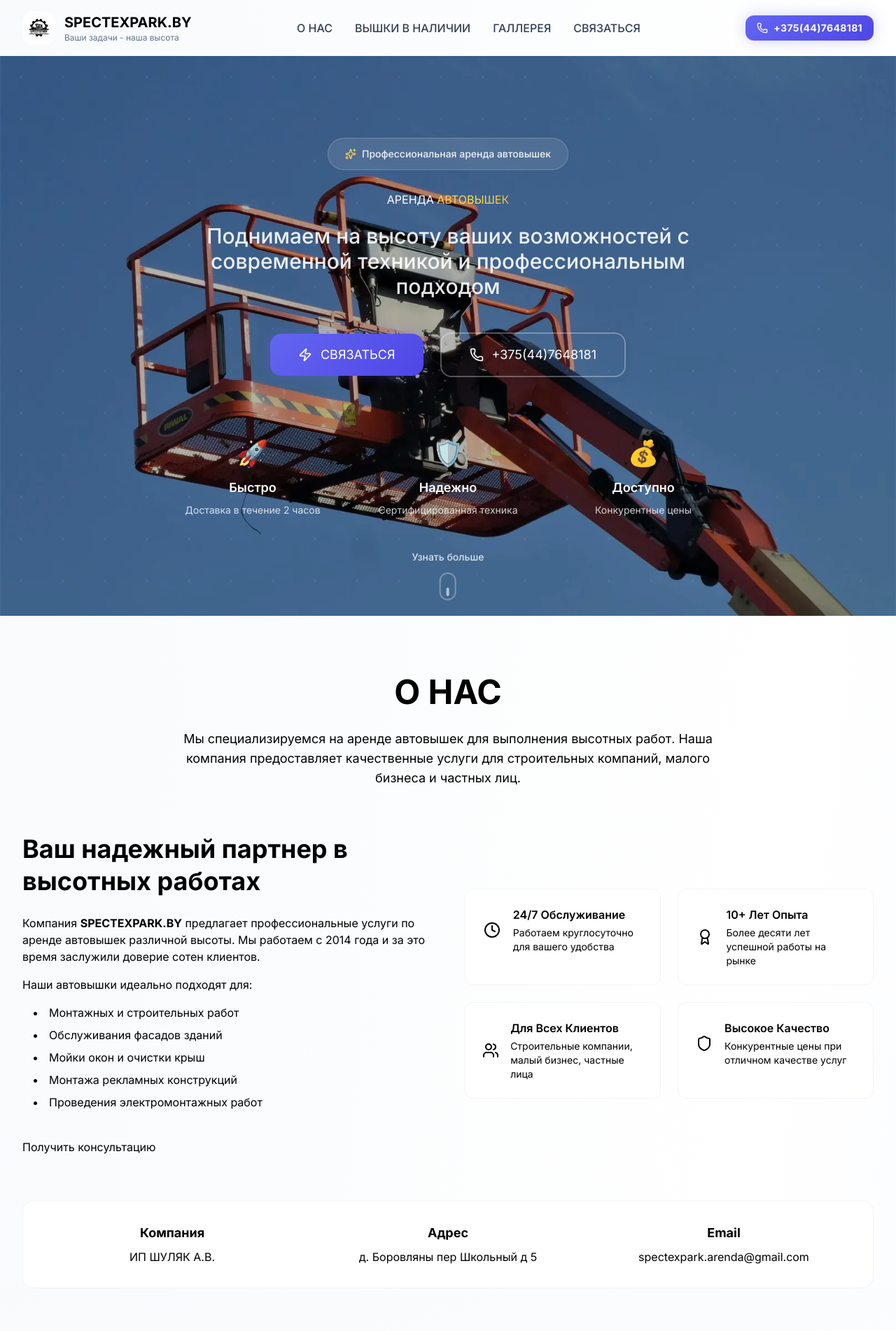
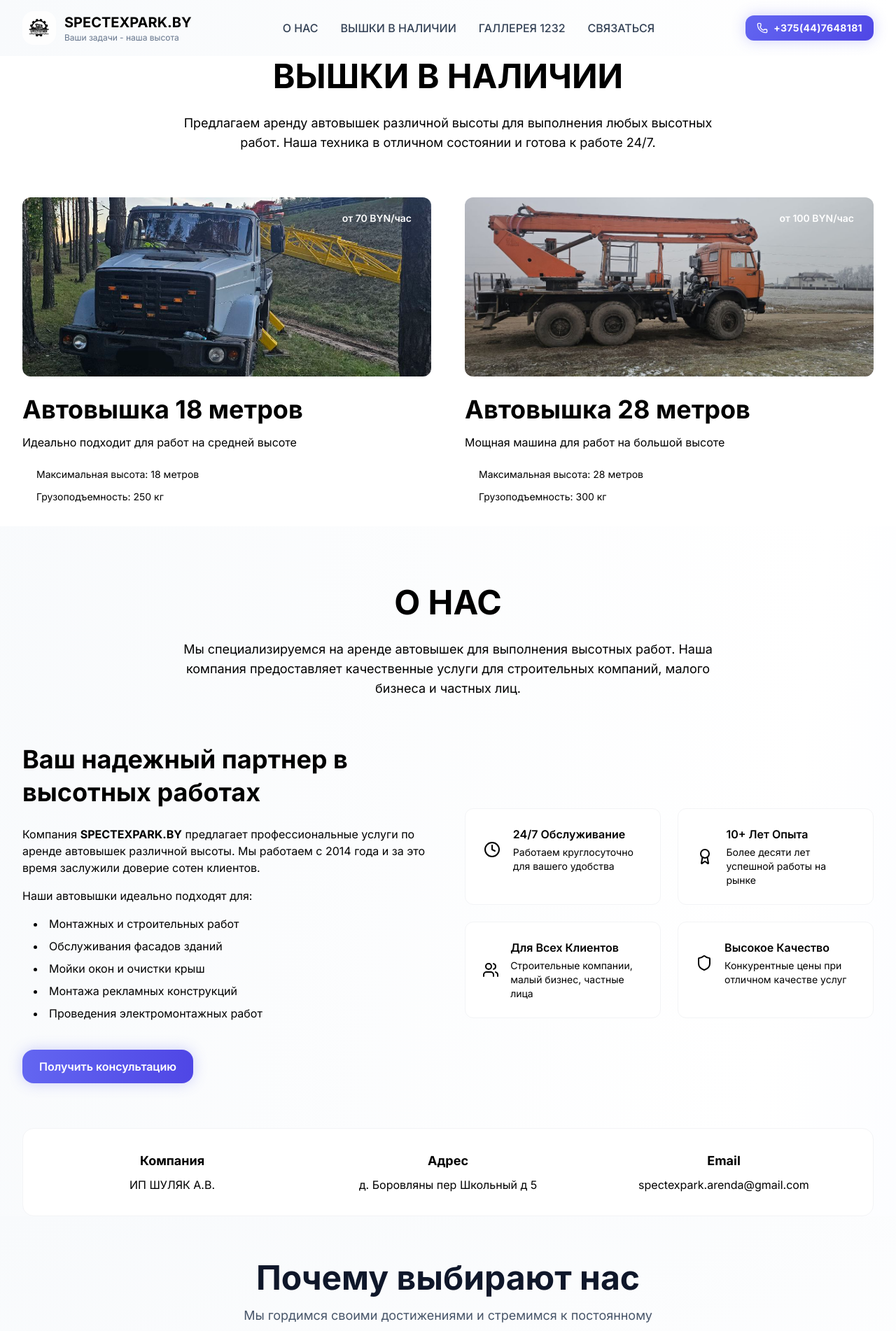
Before and after one commit to shuliakleonid/spectexpark.by, a Next.js app: page / in a window 1280 px wide. Shown: the top 1902 px of the page at 70% size. Built offline with nearby package versions, Linux system fonts and the light colour scheme.

Commit message:
fix layout

```diff
--- a/src/app/globals.css
+++ b/src/app/globals.css
@@ -49,4 +49,46 @@
   .textarea {
     @apply w-full px-4 py-3 bg-white dark:bg-neutral-800 border-2 border-neutral-200 dark:border-neutral-700 rounded-2xl text-neutral-900 dark:text-white placeholder-neutral-500 dark:placeholder-neutral-400 focus:outline-none focus:ring-2 focus:ring-primary-500/20 focus:border-primary-500 transition-all duration-300 resize-none;
   }
+
+  /* Button Styles */
+  .btn-primary {
+    @apply inline-flex items-center justify-center px-6 py-3 bg-gradient-to-r from-primary-500 to-primary-600 text-white font-semibold rounded-2xl shadow-glow hover:shadow-glow-lg hover:scale-105 transition-all duration-300 transform border-0;
+  }
+
+  .btn-secondary {
+    @apply inline-flex items-center justify-center px-6 py-3 bg-gradient-to-r from-secondary-500 to-secondary-600 text-white font-semibold rounded-2xl shadow-glow hover:shadow-glow-lg hover:scale-105 transition-all duration-300 transform border-0;
+  }
+
+  .btn-accent {
+    @apply inline-flex items-center justify-center px-6 py-3 bg-gradient-to-r from-accent-500 to-accent-600 text-white font-semibold rounded-2xl shadow-glow hover:shadow-glow-lg hover:scale-105 transition-all duration-300 transform border-0;
+  }
+
+  .btn-outline {
+    @apply inline-flex items-center justify-center px-6 py-3 bg-transparent border-2 border-primary-500 text-primary-600 dark:text-primary-400 font-semibold rounded-2xl hover:bg-primary-500 hover:text-white transition-all duration-300 border-0;
+  }
+
+  .btn-ghost {
+    @apply inline-flex items-center justify-center px-6 py-3 bg-transparent text-primary-600 dark:text-primary-400 font-semibold rounded-2xl hover:bg-primary-50 dark:hover:bg-primary-900/20 transition-all duration-300;
+  }
+
+  .btn-white {
+    @apply inline-flex items-center justify-center px-6 py-3 bg-white text-primary-600 font-semibold rounded-2xl shadow-glow hover:shadow-glow-lg hover:scale-105 transition-all duration-300 transform border-0 hover:bg-neutral-100;
+  }
+
+  /* Heading Styles */
+  .heading-1 {
+    @apply text-4xl lg:text-5xl xl:text-6xl font-bold text-neutral-900 dark:text-white;
+  }
+
+  .heading-2 {
+    @apply text-3xl lg:text-4xl xl:text-5xl font-bold text-neutral-900 dark:text-white;
+  }
+
+  .heading-3 {
+    @apply text-2xl lg:text-3xl font-semibold text-neutral-900 dark:text-white;
+  }
+
+  .heading-4 {
+    @apply text-xl lg:text-2xl font-semibold text-neutral-900 dark:text-white;
+  }
 }
--- a/src/app/page.tsx
+++ b/src/app/page.tsx
@@ -16,12 +16,12 @@ export default function Home() {
     <main className="min-h-screen bg-gradient-to-br from-neutral-50 via-white to-primary-50 dark:from-neutral-950 dark:via-neutral-900 dark:to-neutral-950">
       <Header />
       <div className="pt-20">
-        <Hero />
+          <Equipment />
         <div className="relative">
+        {/* <Hero /> */}
           <About />
           <Stats />
           <Features />
-          <Equipment />
           <Pricing />
           <Gallery />
           <Testimonials />
--- a/src/components/layout/Header.tsx
+++ b/src/components/layout/Header.tsx
@@ -38,7 +38,7 @@ const Header = () => {
   const menuItems = [
     { name: 'О НАС', href: '#about' },
     { name: 'ВЫШКИ В НАЛИЧИИ', href: '#equipment' },
-    { name: 'ГАЛЛЕРЕЯ', href: '#gallery' },
+    { name: 'ГАЛЛЕРЕЯ 1232', href: '#gallery' },
     { name: 'СВЯЗАТЬСЯ', href: '#contact' },
   ]
 
--- a/src/components/ui/Features.tsx
+++ b/src/components/ui/Features.tsx
@@ -122,7 +122,7 @@ const Features = () => {
                   element.scrollIntoView({ behavior: 'smooth' })
                 }
               }}
-              className="btn-primary bg-white text-primary hover:bg-neutral-100 shadow-glow hover:shadow-glow-lg"
+              className="btn-white"
             >
               Получить консультацию
             </motion.button>
--- a/src/components/ui/Stats.tsx
+++ b/src/components/ui/Stats.tsx
@@ -48,7 +48,7 @@ const Stats = () => {
           viewport={{ once: true }}
           className="text-center mb-12"
         >
-          <h2 className="heading-2 text-neutral-900 dark:text-white mb-4">
+          <h2 className="heading-2 mb-4">
             Почему выбирают нас
           </h2>
           <p className="text-lg text-neutral-600 dark:text-neutral-400 max-w-2xl mx-auto">
```
